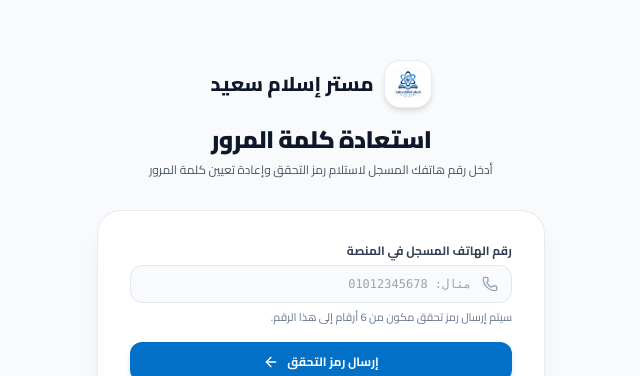
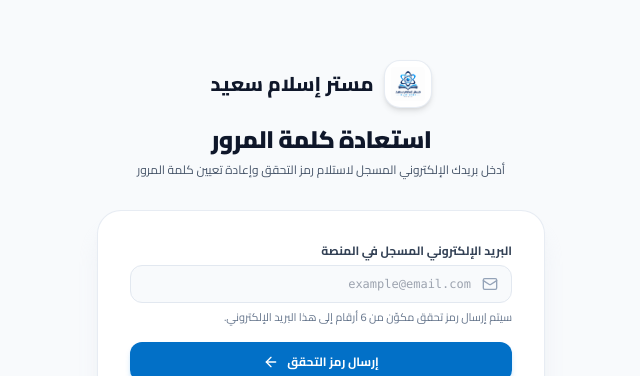
Before and after one commit to M256318/islam-saeed-physics-frontend, a Next.js app: page /auth/forgot-password in a window 1280 px wide. Shown: the part 132-508 px from the top of the page, without its empty margins (429-1069 px from the left). Built offline with nearby package versions, Linux system fonts and the light colour scheme; no server answers.

Commit message:
feat: use Resend email OTP for password reset

```diff
--- a/app/auth/forgot-password/page.tsx
+++ b/app/auth/forgot-password/page.tsx
@@ -4,7 +4,7 @@ import React, { useState, useEffect, Suspense } from 'react';
 import Link from 'next/link';
 import Image from 'next/image';
 import { useRouter } from 'next/navigation';
-import { Phone, Lock, ArrowLeft, ArrowRight, CheckCircle2, ShieldCheck, KeyRound, RefreshCw, Eye, EyeOff } from 'lucide-react';
+import { Mail, Lock, ArrowLeft, ArrowRight, CheckCircle2, ShieldCheck, KeyRound, RefreshCw, Eye, EyeOff } from 'lucide-react';
 import { AlertBanner } from '@/components/UIState';
 import { AuthService } from '@/services/auth.service';
 
@@ -15,7 +15,7 @@ function ForgotPasswordForm() {
   const [step, setStep] = useState<1 | 2 | 3>(1);
 
   // Form fields
-  const [phoneNumber, setPhoneNumber] = useState('');
+  const [email, setEmail] = useState('');
   const [otp, setOtp] = useState('');
   const [newPassword, setNewPassword] = useState('');
   const [confirmPassword, setConfirmPassword] = useState('');
@@ -44,26 +44,26 @@ function ForgotPasswordForm() {
     };
   }, [cooldown]);
 
-  // Handle Step 1: Send OTP
+  // Handle Step 1: Send Email OTP
   const handleRequestOtp = async (e: React.FormEvent) => {
     e.preventDefault();
     setError(null);
     setSuccessMessage(null);
 
-    const trimmedPhone = phoneNumber.trim();
-    if (!trimmedPhone) {
-      setError('يرجى إدخال رقم الهاتف المسجل');
+    const trimmedEmail = email.trim();
+    if (!trimmedEmail) {
+      setError('يرجى إدخال البريد الإلكتروني المسجل');
       return;
     }
 
     setIsLoading(true);
     try {
-      const res = await AuthService.forgotPassword(trimmedPhone);
-      setSuccessMessage(res.message || 'تم إرسال رمز التحقق في رسالة نصية بنجاح.');
+      const res = await AuthService.forgotPassword(trimmedEmail);
+      setSuccessMessage(res.message || 'تم إرسال رمز التحقق إلى بريدك الإلكتروني إذا كان الحساب مسجلاً.');
       setCooldown(60);
       setStep(2);
     } catch (err: any) {
-      setError(err.message || 'فشل في إرسال رمز التحقق. يرجى التأكد من رقم الهاتف والمحاولة لاحقاً.');
+      setError(err.message || 'فشل في إرسال رمز التحقق. يرجى التأكد من البريد الإلكتروني والمحاولة لاحقاً.');
     } finally {
       setIsLoading(false);
     }
@@ -77,8 +77,8 @@ function ForgotPasswordForm() {
     setIsLoading(true);
 
     try {
-      const res = await AuthService.forgotPassword(phoneNumber.trim());
-      setSuccessMessage(res.message || 'تم إعادة إرسال رمز التحقق بنجاح.');
+      const res = await AuthService.forgotPassword(email.trim());
+      setSuccessMessage(res.message || 'تم إعادة إرسال رمز التحقق إلى بريدك الإلكتروني بنجاح.');
       setCooldown(60);
     } catch (err: any) {
       setError(err.message || 'فشل في إعادة إرسال رمز التحقق.');
@@ -116,7 +116,7 @@ function ForgotPasswordForm() {
     setIsLoading(true);
     try {
       await AuthService.resetPassword({
-        phoneNumber: phoneNumber.trim(),
+        email: email.trim(),
         otp: cleanOtp,
         newPassword,
         confirmPassword,
@@ -154,7 +154,7 @@ function ForgotPasswordForm() {
           استعادة كلمة المرور
         </h2>
         <p className="mt-1.5 text-xs text-slate-600">
-          {step === 1 && 'أدخل رقم هاتفك المسجل لاستلام رمز التحقق وإعادة تعيين كلمة المرور'}
+          {step === 1 && 'أدخل بريدك الإلكتروني المسجل لاستلام رمز التحقق وإعادة تعيين كلمة المرور'}
           {step === 2 && 'أدخل رمز التحقق المكون من 6 أرقام وكلمة المرور الجديدة'}
           {step === 3 && 'تم إعادة تعيين كلمة المرور بنجاح'}
         </p>
@@ -167,27 +167,27 @@ function ForgotPasswordForm() {
           {successMessage && step !== 3 && <AlertBanner type="success" message={successMessage} />}
 
           {/* ========================================================================= */}
-          {/* STEP 1: PHONE NUMBER INPUT */}
+          {/* STEP 1: EMAIL INPUT */}
           {/* ========================================================================= */}
           {step === 1 && (
             <form onSubmit={handleRequestOtp} className="space-y-4">
               <div>
                 <label className="block text-xs font-bold text-slate-700 mb-1.5">
-                  رقم الهاتف المسجل في المنصة
+                  البريد الإلكتروني المسجل في المنصة
                 </label>
                 <div className="relative">
-                  <Phone className="w-4 h-4 text-slate-400 absolute right-3.5 top-1/2 -translate-y-1/2" />
+                  <Mail className="w-4 h-4 text-slate-400 absolute right-3.5 top-1/2 -translate-y-1/2" />
                   <input
-                    type="text"
+                    type="email"
                     required
-                    value={phoneNumber}
-                    onChange={(e) => setPhoneNumber(e.target.value)}
-                    placeholder="مثال: 01012345678"
+                    value={email}
+                    onChange={(e) => setEmail(e.target.value)}
+                    placeholder="example@email.com"
                     className="w-full pr-10 pl-4 py-2.5 bg-slate-50 border border-slate-200 rounded-xl text-xs font-medium text-slate-900 focus:outline-none focus:ring-2 focus:ring-primary-500/20 focus:border-primary-500 font-mono"
                   />
                 </div>
                 <p className="text-[11px] text-slate-500 mt-1.5">
-                  سيتم إرسال رمز تحقق مكون من 6 أرقام إلى هذا الرقم.
+                  سيتم إرسال رمز تحقق مكوّن من 6 أرقام إلى هذا البريد الإلكتروني.
                 </p>
               </div>
 
@@ -217,9 +217,9 @@ function ForgotPasswordForm() {
           {step === 2 && (
             <form onSubmit={handleResetPassword} className="space-y-4">
               <div className="bg-slate-50 p-3 rounded-2xl border border-slate-200 flex items-center justify-between text-xs">
-                <div className="flex items-center gap-2 text-slate-700">
-                  <Phone className="w-4 h-4 text-primary-600" />
-                  <span>الرقم: <strong className="font-mono">{phoneNumber}</strong></span>
+                <div className="flex items-center gap-2 text-slate-700 truncate max-w-[240px]">
+                  <Mail className="w-4 h-4 text-primary-600 flex-shrink-0" />
+                  <span className="truncate">البريد: <strong className="font-mono text-slate-900">{email}</strong></span>
                 </div>
                 <button
                   type="button"
@@ -228,9 +228,9 @@ function ForgotPasswordForm() {
                     setOtp('');
                     setError(null);
                   }}
-                  className="text-primary-600 hover:text-primary-700 font-bold text-[11px] hover:underline"
+                  className="text-primary-600 hover:text-primary-700 font-bold text-[11px] hover:underline flex-shrink-0"
                 >
-                  تغيير الرقم
+                  تغيير البريد
                 </button>
               </div>
 
--- a/services/auth.service.ts
+++ b/services/auth.service.ts
@@ -66,15 +66,15 @@ export const AuthService = {
     return apiClient<{ user: User }>('/auth/me');
   },
 
-  async forgotPassword(phoneNumber: string) {
-    return apiClient('/auth/forgot-password', {
+  async forgotPassword(email: string) {
+    return apiClient<{ message: string; cooldownSeconds?: number }>('/auth/forgot-password', {
       method: 'POST',
-      body: JSON.stringify({ phoneNumber }),
+      body: JSON.stringify({ email }),
     });
   },
 
-  async resetPassword(data: { phoneNumber: string; otp: string; newPassword: string; confirmPassword: string }) {
-    return apiClient('/auth/reset-password', {
+  async resetPassword(data: { email: string; otp: string; newPassword: string; confirmPassword: string }) {
+    return apiClient<{ message: string }>('/auth/reset-password', {
       method: 'POST',
       body: JSON.stringify(data),
     });
```
